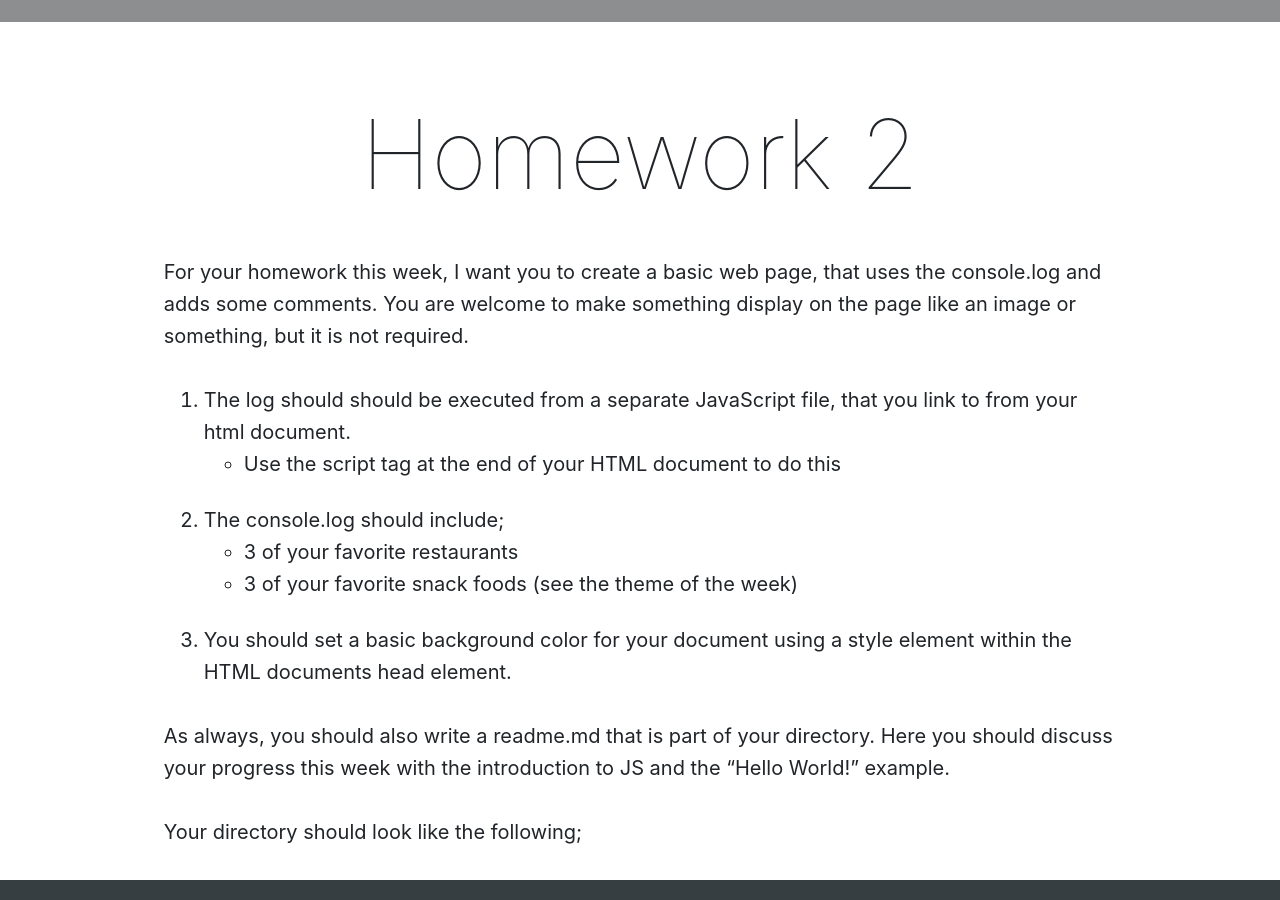
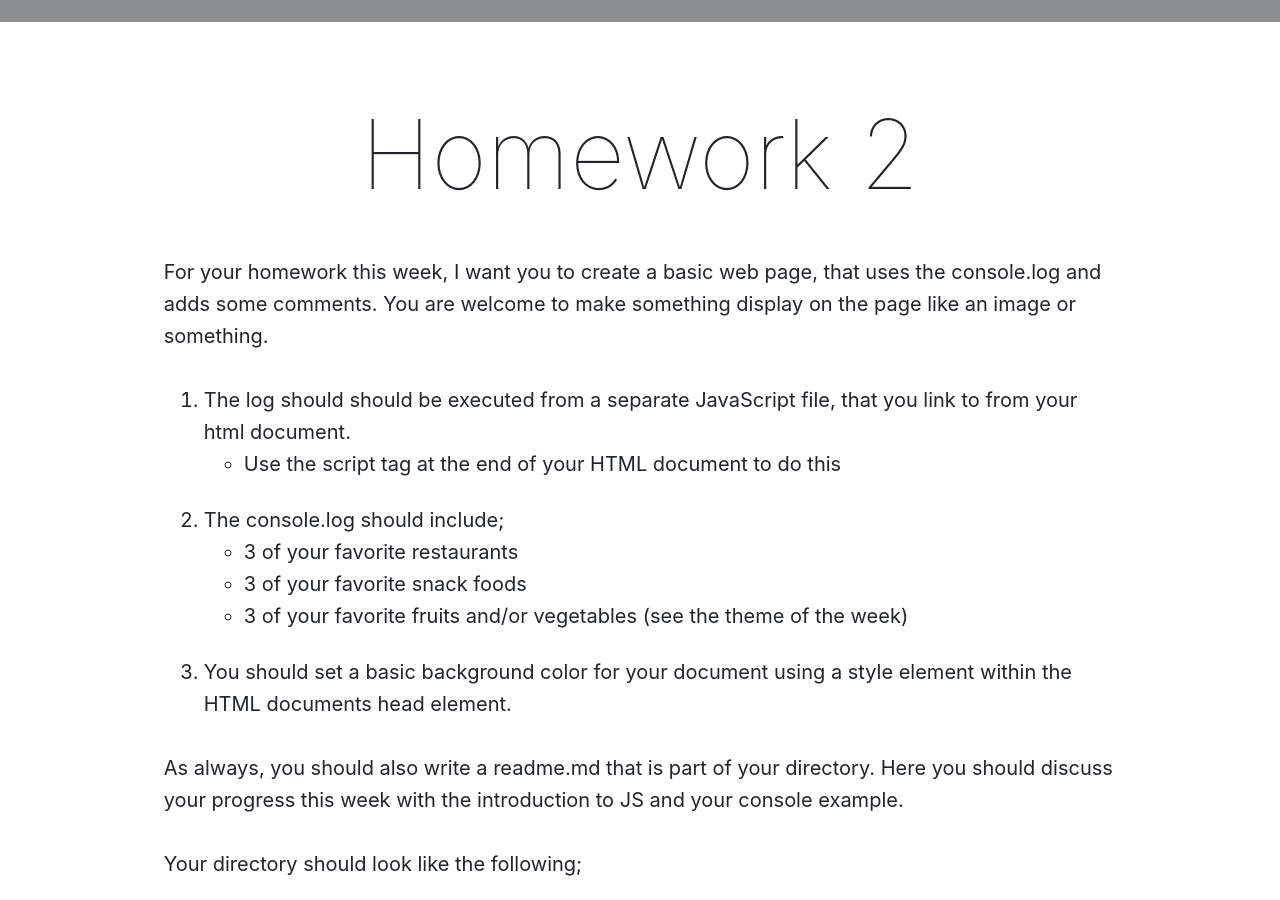
Before and after one commit to Montana-Media-Arts/441-web-tech-Spring2019-course, a Jekyll site: the page built from modules/week-2/_posts/2011-01-01-homework.md, in a window 1280 px wide and 900 px high, scrolled down 325 px. Built offline with Jekyll 4.4.1, drawn with Linux system fonts in a browser that asks for light colours; nearby versions of some CDN libraries.

Commit message:
updated text

```diff
--- a/modules/week-2/_posts/2011-01-01-homework.md
+++ b/modules/week-2/_posts/2011-01-01-homework.md
@@ -6,17 +6,18 @@ jotted: false
 
 # Homework 2
 
-For your homework this week, I want you to create a basic web page, that uses the console.log and adds some comments. You are welcome to make something display on the page like an image or something, but it is not required.
+For your homework this week, I want you to create a basic web page, that uses the console.log and adds some comments. You are welcome to make something display on the page like an image or something.
 
 1. The log should should be executed from a separate JavaScript file, that you link to from your html document.
     - Use the script tag at the end of your HTML document to do this
 2. The console.log should include;
     - 3 of your favorite restaurants
     - 3 of your favorite snack foods
+    - 3 of your favorite fruits and/or vegetables
     (see the theme of the week)
 3. You should set a basic background color for your document using a style element within the HTML documents head element.
 
-As always, you should also write a readme.md that is part of your directory. Here you should discuss your progress this week with the introduction to JS and the "Hello World!" example.
+As always, you should also write a readme.md that is part of your directory. Here you should discuss your progress this week with the introduction to JS and your console example.
 
 Your directory should look like the following;
 
```
